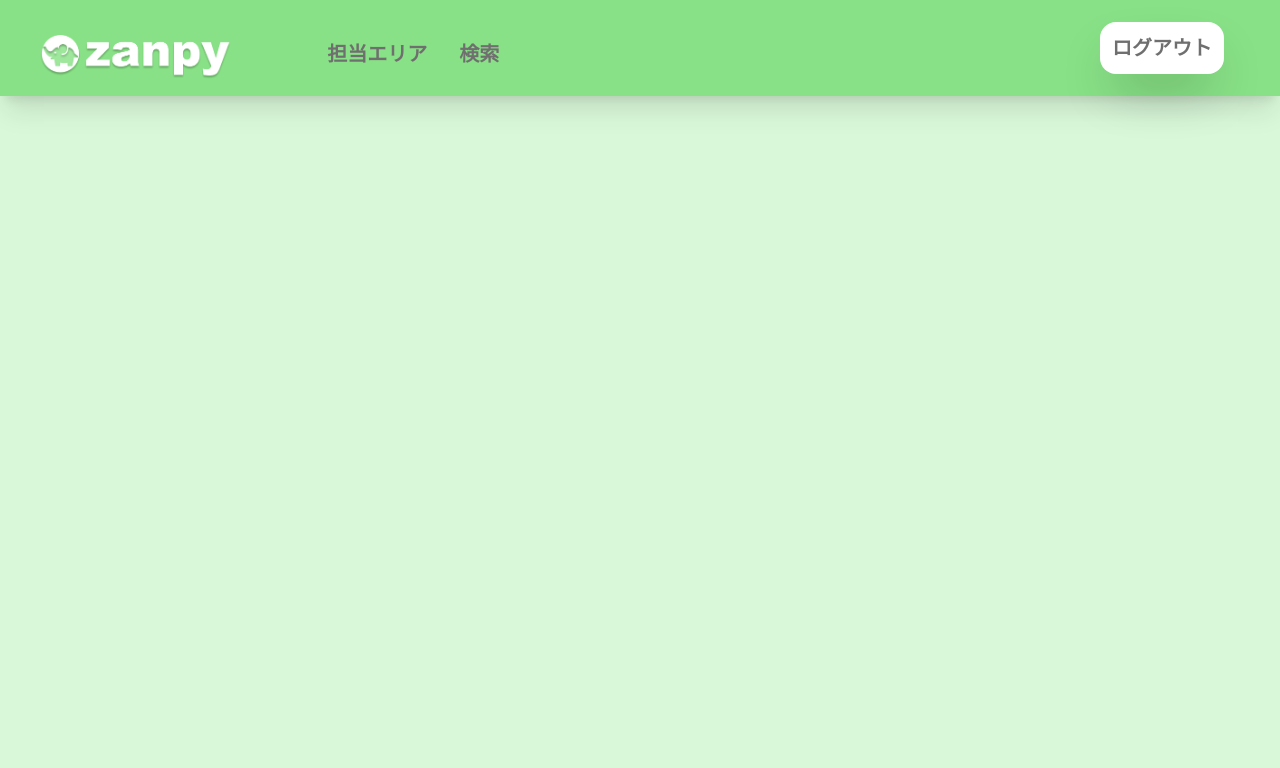
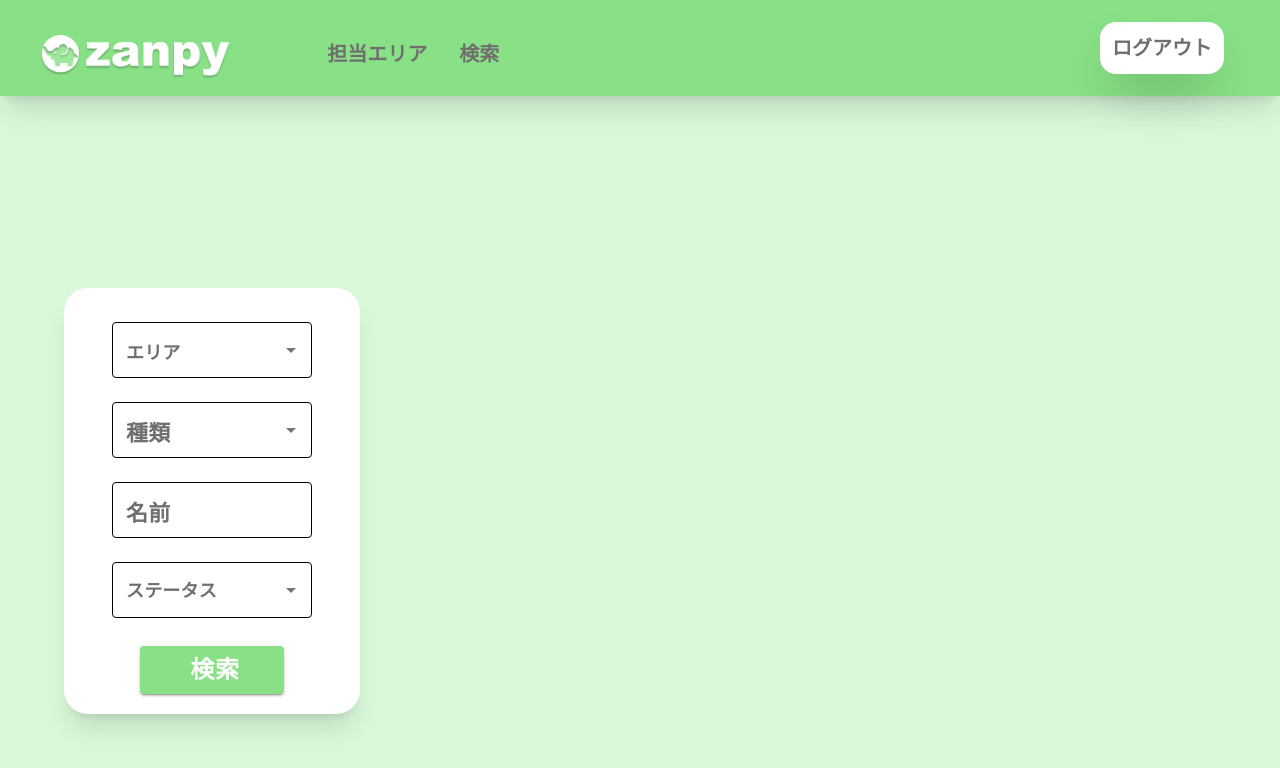
Before and after one commit to Fuuma0000/zanpy, a React (Create React App) app: page /search in a window 1280 px wide. Shown: the top 768 px of the page. Built offline with nearby package versions, Linux system fonts and the light colour scheme.

Commit message:
[add]myAeaaかどうかで検索ポックスの表示を変更

```diff
--- a/src/components/SearchBox.jsx
+++ b/src/components/SearchBox.jsx
@@ -2,12 +2,45 @@ import React from "react";
 import TextField from "@mui/material/TextField";
 import Autocomplete from "@mui/material/Autocomplete";
 import Button from "@mui/material/Button";
+import { useRecoilValue } from "recoil";
+import { myAreaOpenState } from "../atoms/MyAreaOpenState";
 
 const SearchBox = () => {
+  const isMyAreaOpen = useRecoilValue(myAreaOpenState);
+
   return (
     <div className='fixed bg-white left-16 top-72 rounded-3xl shadow-xl'>
       {/* 検索ボックス */}
       <div className='flex flex-col gap-6 px-12 pt-2 pb-6  '>
+        {!isMyAreaOpen && (
+          <Autocomplete
+            disablePortal
+            options={areae}
+            sx={{
+              width: 200,
+              "& .MuiOutlinedInput-root .MuiOutlinedInput-notchedOutline": {
+                borderColor: "black",
+              },
+            }}
+            renderInput={(params) => (
+              <TextField
+                {...params}
+                label='エリア'
+                InputLabelProps={{
+                  style: {
+                    color: "#706F6F",
+                    fontWeight: 900,
+                    //文字を封得させたいけど、外枠からはみ出る
+                    fontSize: 18,
+                    position: "relative",
+                    top: 28,
+                  },
+                }}
+              />
+            )}
+          />
+        )}
+
         <Autocomplete
           disablePortal
           options={types}
@@ -27,8 +60,8 @@ const SearchBox = () => {
                   fontWeight: 900,
                   //文字を封得させたいけど、外枠からはみ出る
                   fontSize: 22,
-                  position: "relative",
-                  top: 28,
+                  position: isMyAreaOpen && "relative",
+                  top: isMyAreaOpen && 28,
                   //網ちょい右にしたいけど、leftをつけたら、検索ボックスがずれる
                   // left: 5,
                 },
@@ -125,3 +158,11 @@ const status = [
   { label: "脱走", id: 2 },
   { label: "不明", id: 3 },
 ];
+
+const areae = [
+  { label: "マリン", id: 0 },
+  { label: "サバンナ", id: 1 },
+  { label: "ジャングル", id: 2 },
+  { label: "ふれあい", id: 3 },
+  { label: "鳥ランド", id: 4 },
+];
--- a/src/screens/MyAreaScreen.jsx
+++ b/src/screens/MyAreaScreen.jsx
@@ -2,8 +2,13 @@ import React, { useState, useEffect } from "react";
 import Header from "./Header";
 import SearchBox from "../components/SearchBox";
 import MyAreaTable from "../components/MyAreaTable";
+import { useSetRecoilState } from "recoil";
+import { myAreaOpenState } from "../atoms/MyAreaOpenState";
 
 const MyAreaScreen = () => {
+  const setMyAreaOpen = useSetRecoilState(myAreaOpenState);
+  //初回レンダリング時にmyAreaOpenStateをtrueにする
+  setMyAreaOpen(true);
   return (
     <>
       <Header />
--- a/src/screens/SearchScreen.jsx
+++ b/src/screens/SearchScreen.jsx
@@ -1,12 +1,20 @@
 import React from "react";
 import Header from "./Header";
+import SearchBox from "../components/SearchBox";
+import { useSetRecoilState } from "recoil";
+import { myAreaOpenState } from "../atoms/MyAreaOpenState";
 
 const SearchScreen = () => {
+  const setMyAreaOpen = useSetRecoilState(myAreaOpenState);
+  //初回レンダリング時にmyAreaOpenStateをfalseにする
+  setMyAreaOpen(false);
+
   return (
     <>
       <Header></Header>
       {/* TODO:やる */}
       {/* 検索ボックス */}
+      <SearchBox></SearchBox>
       {/* 検索結果テーブル */}
     </>
   );
```
